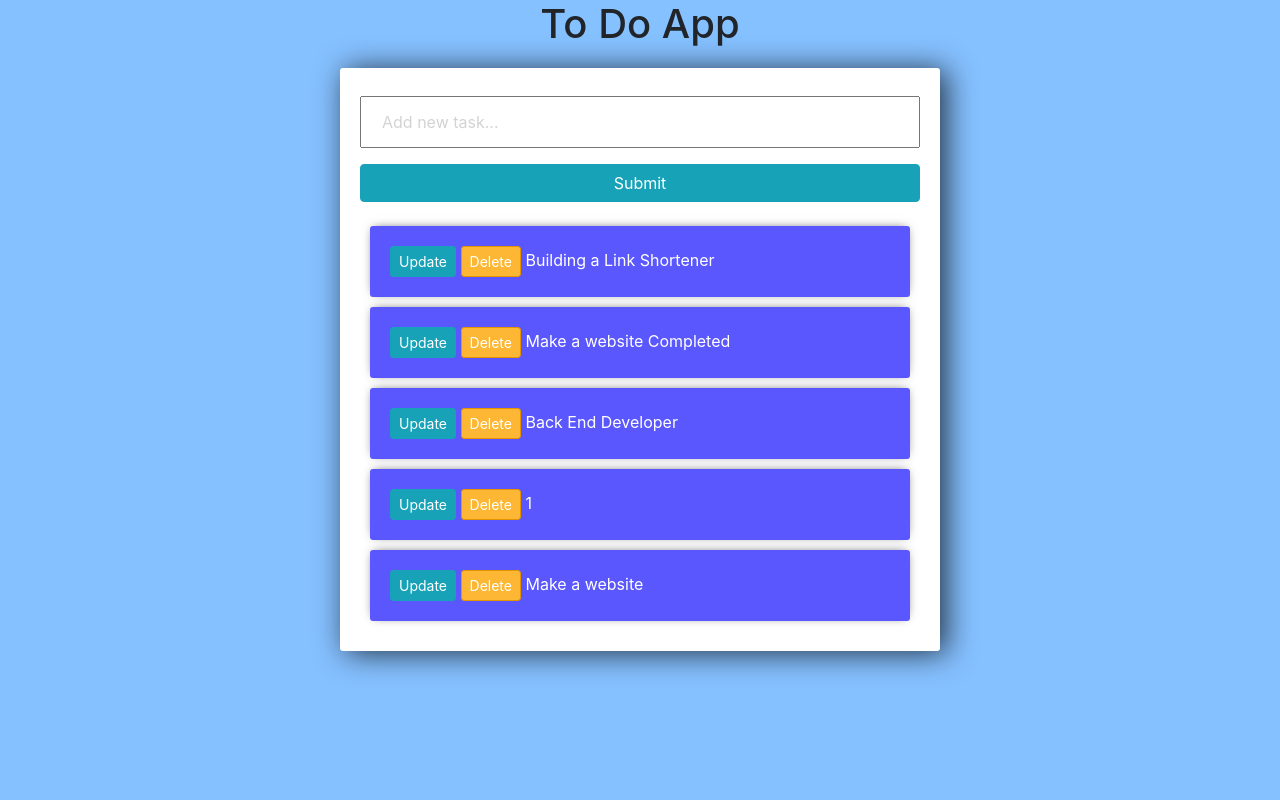
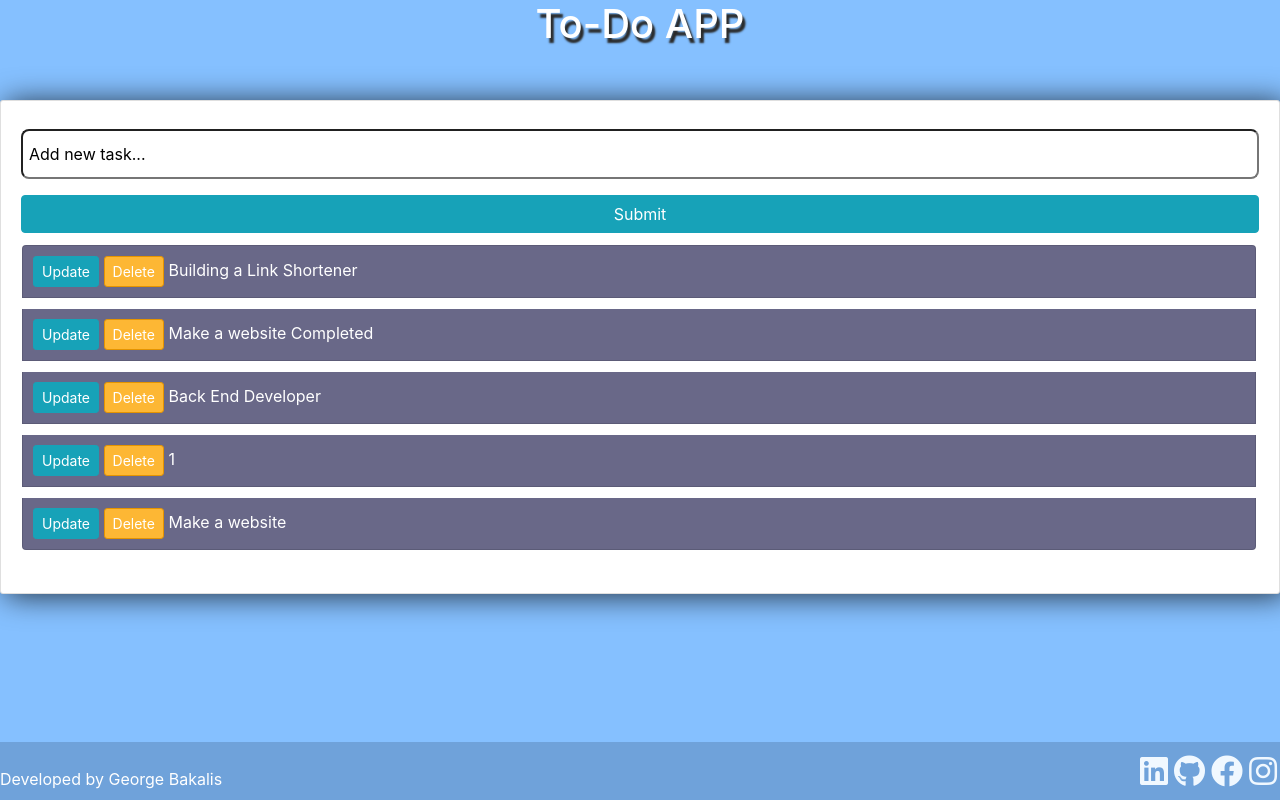
Before and after one commit to GeorgeBacky/to-do-app, a Django app: page / in a window 1280 px wide. Run offline with Django 3.2, Linux system fonts and the light colour scheme; data comes from the database, SQL or seed files in the repository; both versions use the stored data as it was after the commit; some libraries are stand-ins or nearby versions.

Commit message:
-Changed hole template and write from  0

```diff
--- a/tasks/static/myjs.js
+++ b/tasks/static/myjs.js
@@ -1,18 +1,21 @@
 function onclickDelete() {
-  Swal.fire(
-    'Deleted!',
-    'Your task is deleted!',
-    'success'
-  )
+  Swal.fire({
+    position: 'center',
+    icon: 'success',
+    title: 'Your task is deleted!',
+    showConfirmButton: false,
+    timer: 1500
+  })
 
 }
 // Success Update
 function onclickUpdate() {
-  Swal.fire(
-    'Success!',
-    'Your task is updated',
-    'success'
-  )
-}
+  Swal.fire({
+    position: 'center',
+    icon: 'success',
+    title: 'Your task is updated!',
+    showConfirmButton: false,
+    timer: 1500
+  })
 console.log('Working..')
 console.log('Script Is Working Corectly')
--- /dev/null
+++ b/tasks/static/style.css
@@ -0,0 +1,103 @@
+input{
+    width: 100%;
+    padding: 11px 6px;
+    margin: 8px 0;
+    display: flex;
+    border-radius: 8px;
+}
+
+body{
+    background-color: #85c0ff;
+}
+
+.box {
+    border: 2px solid #1C6EA4;
+}
+
+.card {
+    margin: 20px auto;
+    padding:20px;
+    border-radius: 3px;
+    background-color: #ffffff;
+    box-shadow: 6px 2px 30px 0px rgba(0,0,0,0.75);
+    display: flexbox;
+}
+
+.list-group-item {
+    padding: 10px;
+    margin: 4px 3px 7px 1px;;
+    background-color: #696888;
+}
+
+.btn-danger{
+    background-color: #fdb734;
+    border-color: #e59400;
+}
+
+.btn-delete-danger {
+    background-color: #9c1818;
+    border: #a32e2e;
+    width: 143px;
+    color: white;
+    padding: 10px;
+}
+
+input::placeholder {
+    color: #000000;
+}
+
+.special-css {
+    color: #ffffff;
+    background: #85c0ff;
+    text-shadow: 3px 5px 2px #292929;
+}
+
+.footer-span {
+    float: left;
+    padding-top: 25px;
+}
+
+.fab, .far {
+    font-weight: 400;
+    padding: 3px;
+    display: inline-block;
+    float: right;
+    margin: 10px 0px;
+    margin-top: 10px;
+    margin-right: 0px;
+    margin-bottom: 10px;
+    margin-left: 0px;
+    color: aliceblue;
+}
+
+.footer {
+    position: fixed;
+    left: 0;
+    bottom: 0;
+    width: 100%;
+    background-color: #6fa2da;
+    color: white;
+    text-align: center;
+}
+
+.btn-primary {
+    color: #fff;
+    background-color: #007bff;
+    border-color: #007bff;
+    padding: 10px;
+    width: 146px;
+}
+
+.link-hide {
+    color: white;
+    text-decoration: none;
+    background-color: transparent;
+}
+
+.center-column {
+    margin: 20px auto;
+    padding:20px;
+    background-color: #fff;
+    border-radius: 3px;
+    box-shadow: 6px 2px 30px 0px rgba(0,0,0,0.75);
+}
--- a/tasks/templates/tasks/list.html
+++ b/tasks/templates/tasks/list.html
@@ -1,69 +1,27 @@
-<link rel="stylesheet" href="https://stackpath.bootstrapcdn.com/bootstrap/4.3.1/css/bootstrap.min.css" integrity="sha384-ggOyR0iXCbMQv3Xipma34MD+dH/1fQ784/j6cY/iJTQUOhcWr7x9JvoRxT2MZw1T" crossorigin="anonymous">
-
-<style>
-
-	body{
-		background-color: #85c0ff;
-	}
-
-	input{
-		width: 100%;
-		padding: 12px 20px;
-		margin: 8px 0;
-		box-sizing: border-box;
-	}
-
-	input::placeholder {
-	  color: #d3d3d3;
-	}
-
-	.submit{
-		background-color: #4491f0;
-	}
-
-	.center-column{
-		width:600px;
-		margin: 20px auto;
-		padding:20px;
-		background-color: #fff;
-		border-radius: 3px;
-		box-shadow: 6px 2px 30px 0px rgba(0,0,0,0.75);
-	}
-
-	.item-row{
-		background-color: #5a57ff;
-		margin: 10px;
-		padding: 20px;
-		border-radius: 3px;
-		color: #fff;
-		font-size: 16px;
-		box-shadow: 0px -1px 10px -4px rgba(0,0,0,0.75);
-	}
-
-	.btn-danger{
-		background-color: #fdb734;
-		border-color: #e59400;
-	}
-
-h1 {
-	text-align: center;
-}
-
-</style>
-
-<h1>To Do App</h1>
-<div class="center-column">
-
+<!doctype html>
+<html lang="en">
+  <head>
+    <meta charset="utf-8">
+    <meta name="viewport" content="width=device-width, initial-scale=1, shrink-to-fit=no">
+	<link rel="stylesheet" href="https://stackpath.bootstrapcdn.com/bootstrap/4.4.1/css/bootstrap.min.css" integrity="sha384-Vkoo8x4CGsO3+Hhxv8T/Q5PaXtkKtu6ug5TOeNV6gBiFeWPGFN9MuhOf23Q9Ifjh" crossorigin="anonymous">
+	<link rel="stylesheet" href="https://use.fontawesome.com/releases/v5.14.0/css/all.css" integrity="sha384-HzLeBuhoNPvSl5KYnjx0BT+WB0QEEqLprO+NBkkk5gbc67FTaL7XIGa2w1L0Xbgc" crossorigin="anonymous">
+	<link rel="stylesheet" href="static/style.css">
+    <title>To-Do APP</title>
+  </head>
+  <body>
+   <center><h1 class="special-css">To-Do APP</h1></center>
+   <br>
+   <div class="card" >
 		<form method="POST" action="/">
 			{% csrf_token %}
 			{{form.title}}
 			<input class="btn btn-info" type="submit" name="Create Task">
 		</form>
+		<div class="d-flex flex-column bd-highlight mb-3">
+			<ul class="list-group">
+				{% for task in tasks %}
+				<li class="list-group-item" style="color: white;">
 
-	<div class="todo-list">
-
-	{% for task in tasks %}
-		<div class="item-row">
 					<a class="btn btn-sm btn-info" href="{% url 'update_task' task.id %}">Update</a>
 					<a class="btn btn-sm btn-danger" href="{% url 'delete' task.id %}">Delete</a>
 
@@ -72,10 +30,24 @@ h1 {
 					{% else %}
 					<span>{{task}}</span>
 					{% endif %}
-		</div>
+
+				</li>
 				{% endfor %}
+			</ul>
 		</div>
 	</div>
+	<footer class="footer">
+		<span class="footer-span">Developed by George Bakalis</span>
+		<a href="https://www.instagram.com/george_bakalis_/" target="_blank"><i class="fab fa-instagram fa-2x"></i></a>
+		<a href="https://www.facebook.com/georgeb.backy/" target="_blank"><i class="fab fa-facebook fa-2x"></i></a>
+		<a href="https://github.com/GeorgeBacky" target="_blank"><i class="fab fa-github fa-2x"></i></a>
+		<a href="https://www.linkedin.com/in/giwrgos-bakalis01/" target="_blank"><i class="fab fa-linkedin fa-2x"></i></a>
 
-<script src="static/myjs.js"></script>
-<script src="https://cdn.jsdelivr.net/npm/sweetalert2@9"></script>
+	</footer>
+
+
+    <script src="https://code.jquery.com/jquery-3.4.1.slim.min.js" integrity="sha384-J6qa4849blE2+poT4WnyKhv5vZF5SrPo0iEjwBvKU7imGFAV0wwj1yYfoRSJoZ+n" crossorigin="anonymous"></script>
+    <script src="https://cdn.jsdelivr.net/npm/popper.js@1.16.0/dist/umd/popper.min.js" integrity="sha384-Q6E9RHvbIyZFJoft+2mJbHaEWldlvI9IOYy5n3zV9zzTtmI3UksdQRVvoxMfooAo" crossorigin="anonymous"></script>
+    <script src="https://stackpath.bootstrapcdn.com/bootstrap/4.4.1/js/bootstrap.min.js" integrity="sha384-wfSDF2E50Y2D1uUdj0O3uMBJnjuUD4Ih7YwaYd1iqfktj0Uod8GCExl3Og8ifwB6" crossorigin="anonymous"></script>
+  </body>
+</html>
```
Also changed, not shown: tasks/templates/tasks/delete.html (+39 -30 lines), tasks/templates/tasks/update_task.html (+24 -55 lines), db.sqlite3. Lines whose indentation alone changed are shown as unchanged.
